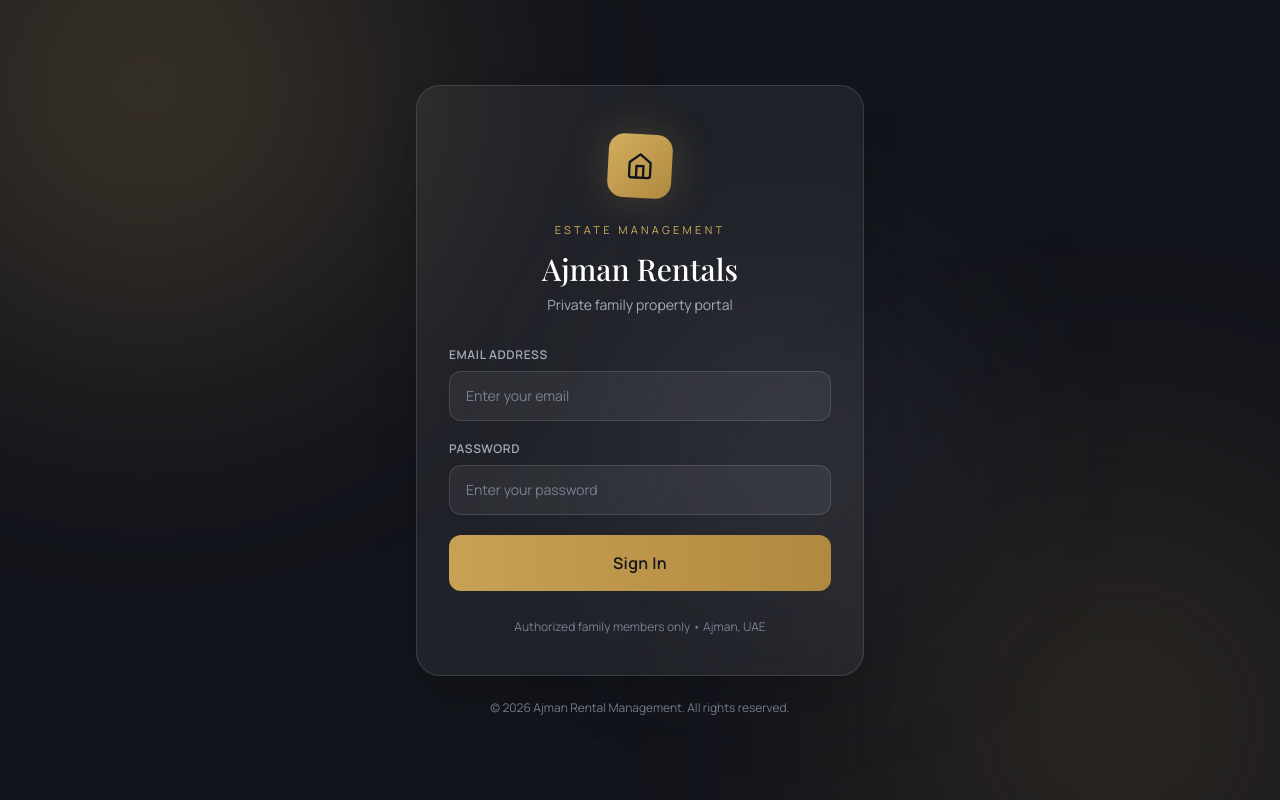
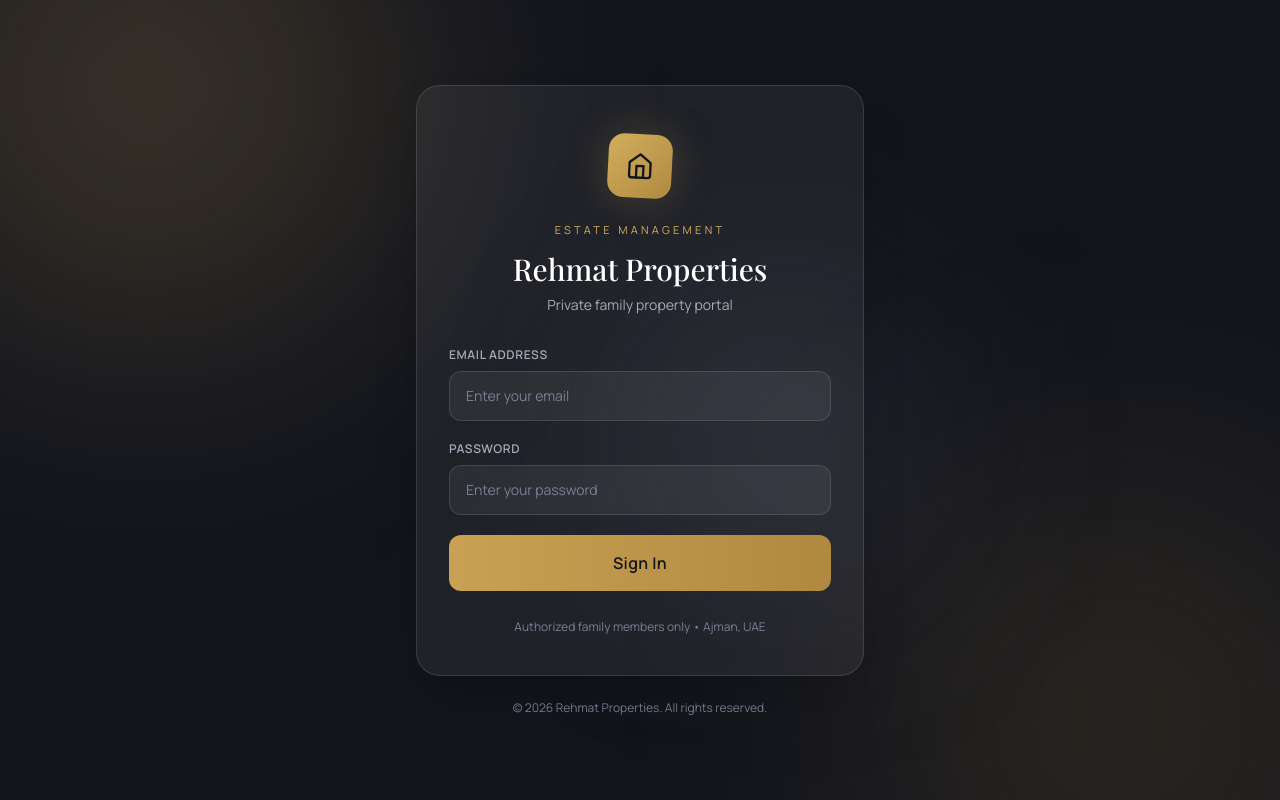
Before and after one commit to abbasrehmat88-ops/desktop-tutorial, a React (Vite) app: page /#/login in a window 1280 px wide. Built offline with nearby package versions, Linux system fonts and the light colour scheme; no server answers; a web font is replaced by a local one.

Commit message:
Rename Ajman Rentals → Rehmat Properties everywhere (title, login, sidebar, WhatsApp messages, owner emails, footer) (#19)
Co-authored-by: Claude <noreply@anthropic.com>

```diff
--- a/index.html
+++ b/index.html
@@ -3,7 +3,7 @@
   <head>
     <meta charset="UTF-8" />
     <meta name="viewport" content="width=device-width, initial-scale=1.0" />
-    <title>Ajman Rental Manager</title>
+    <title>Rehmat Properties</title>
     <link rel="preconnect" href="https://fonts.googleapis.com" />
     <link rel="preconnect" href="https://fonts.gstatic.com" crossorigin />
     <link href="https://fonts.googleapis.com/css2?family=Manrope:wght@400;500;600;700;800&family=Playfair+Display:ital,wght@0,500;0,600;0,700;1,500&display=swap" rel="stylesheet" />
--- a/src/components/Layout.jsx
+++ b/src/components/Layout.jsx
@@ -24,7 +24,7 @@ export default function Layout() {
             <div className="w-7 h-7 bg-gradient-to-br from-primary-400 to-primary-600 rounded-lg flex items-center justify-center">
               <Home size={14} className="text-charcoal-900" />
             </div>
-            <span className="font-display text-white text-sm tracking-wide">Ajman Rentals</span>
+            <span className="font-display text-white text-sm tracking-wide">Rehmat Properties</span>
           </div>
         </header>
 
--- a/src/contexts/AuthContext.jsx
+++ b/src/contexts/AuthContext.jsx
@@ -94,7 +94,7 @@ export function AuthProvider({ children }) {
       publicKey: {
         challenge,
         rp: {
-          name: 'Ajman Rentals',
+          name: 'Rehmat Properties',
           id: window.location.hostname,
         },
         user: {
--- a/src/pages/Dues.jsx
+++ b/src/pages/Dues.jsx
@@ -80,7 +80,7 @@ export default function Dues() {
 
   function duesWhatsApp(tenant, remaining) {
     const phone = (tenant.phone || '').replace(/\D/g, '')
-    const text = `Dear ${tenant.name}, your rent of AED ${remaining.toLocaleString()} for room ${tenant.unit} (${LABEL}) is still pending. Please arrange payment as soon as possible. Thank you, Ajman Rentals.`
+    const text = `Dear ${tenant.name}, your rent of AED ${remaining.toLocaleString()} for room ${tenant.unit} (${LABEL}) is still pending. Please arrange payment as soon as possible. Thank you, Rehmat Properties.`
     return `https://wa.me/${phone}?text=${encodeURIComponent(text)}`
   }
 
--- a/src/pages/Login.jsx
+++ b/src/pages/Login.jsx
@@ -159,7 +159,7 @@ export default function Login() {
               <Home size={28} className="text-charcoal-900" />
             </div>
             <p className="text-primary-400 text-[11px] uppercase tracking-[0.3em] mb-3">Estate Management</p>
-            <h1 className="font-display text-3xl text-white">Ajman Rentals</h1>
+            <h1 className="font-display text-3xl text-white">Rehmat Properties</h1>
             <p className="text-charcoal-300 text-sm mt-2">Private family property portal</p>
           </div>
 
@@ -266,7 +266,7 @@ export default function Login() {
         </div>
 
         <p className="text-center text-charcoal-400 text-xs mt-6">
-          &copy; {new Date().getFullYear()} Ajman Rental Management. All rights reserved.
+          &copy; {new Date().getFullYear()} Rehmat Properties. All rights reserved.
         </p>
       </div>
     </div>
--- a/src/pages/Owners.jsx
+++ b/src/pages/Owners.jsx
@@ -71,7 +71,7 @@ function buildReminderMailto(owner) {
     owner.phone ? `Phone      : ${owner.phone}` : '',
     owner.notes ? `Notes      : ${owner.notes}` : '',
     ``,
-    `Ajman Rental Management`,
+    `Rehmat Properties`,
   ].filter(l => l !== undefined).join('\n')
 
   return `mailto:abbasrehmat88@gmail.com?subject=${encodeURIComponent(subject)}&body=${encodeURIComponent(body)}`
--- a/src/pages/Tenants.jsx
+++ b/src/pages/Tenants.jsx
@@ -330,7 +330,7 @@ export default function Tenants() {
     const dateStr = tenant.rentSchedule
       ? `the ${tenant.rentSchedule} of this month`
       : tenant.dueDate ? format(parseISO(tenant.dueDate), 'MMMM d, yyyy') : ''
-    const text = `Dear ${tenant.name}, your rent of AED ${amount} for room ${tenant.unit} is due${dateStr ? ' on ' + dateStr : ''}. Please arrange payment. Thank you, Ajman Rentals.`
+    const text = `Dear ${tenant.name}, your rent of AED ${amount} for room ${tenant.unit} is due${dateStr ? ' on ' + dateStr : ''}. Please arrange payment. Thank you, Rehmat Properties.`
     return `https://wa.me/${phone}?text=${encodeURIComponent(text)}`
   }
 
```
